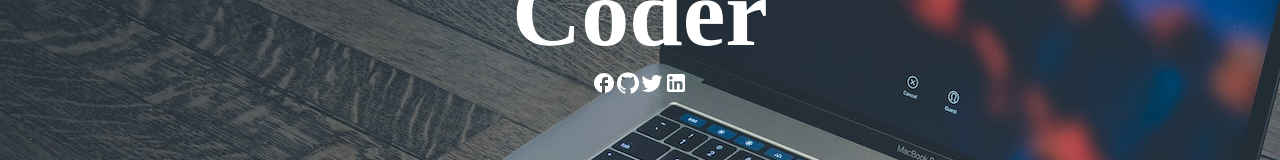
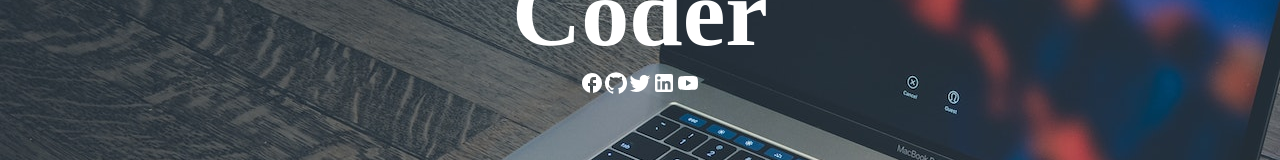
Before and after one commit to boladeadeyemi/my-portfolio, a React (Create React App) app: page / in a window 1280 px wide. Shown: the part 446-606 px from the top of the page. Built offline with nearby package versions, Linux system fonts and the light colour scheme.

Commit message:
New commit

```diff
--- a/src/Components/Banner.js
+++ b/src/Components/Banner.js
@@ -1,4 +1,4 @@
-import { ArrowDownward, FacebookOutlined, GitHub, LinkedIn, Twitter} from '@mui/icons-material'
+import { ArrowDownward, FacebookOutlined, GitHub, LinkedIn, Twitter, YouTube} from '@mui/icons-material'
 import React from 'react'
 import { useTypewriter } from 'react-simple-typewriter'
 
@@ -15,10 +15,11 @@ function Banner() {
         <div className='max-w-[800px] w-full h-screen mx-auto text-center flex flex-col justify-center '>
             <p  className='text-white font-[Poppins] font-bold md:text-8xl sm:text-6xl text-4xl' >{text}</p>
             <div  className=' text-white py-2 flex-row justify-between w-auto'>
-                <FacebookOutlined />
-                <GitHub/>
-                <Twitter/>
-                <LinkedIn/>
+                <a href="https://www.facebook.com/Boleegin" target='_blank'><FacebookOutlined /></a>
+                <a href="https://github.com/boladeadeyemi?tab=repositories" target='_blank'><GitHub/></a>
+                <a href="https://twitter.com/boladeadeyemi" target='_blank'><Twitter/></a>
+                <a href="https://www.linkedin.com/in/bolade-adeyemi-8b254680/" target='_blank'><LinkedIn/></a>
+                <a href="https://www.youtube.com/channel/UC3vQUIV9EOTwD7vARo5ViiA" target='_blank'><YouTube/></a>
             </div>
 
         </div>
--- a/src/Components/Footer.js
+++ b/src/Components/Footer.js
@@ -1,14 +1,15 @@
-import { Copyright, FacebookOutlined, GitHub, LinkedIn, Twitter } from '@mui/icons-material'
+import { Copyright, FacebookOutlined, GitHub, LinkedIn, Twitter, YouTube } from '@mui/icons-material'
 import React from 'react'
 
 function Footer() {
   return (
     <div className='bg-white h-40 text-center justify-center py-24' id='footer'>
-            <div className='md:mx-auto mx-[35%] my-auto w-[10%] flex flex-row justify-between'>
-                <FacebookOutlined/>
-                <GitHub/>
-                <Twitter/>
-                <LinkedIn/>
+            <div className='md:mx-auto mx-[35%] my-auto w-[15%] flex flex-row justify-between'>
+                <a href="https://www.facebook.com/Boleegin" target='_blank'><FacebookOutlined /></a>
+                <a href="https://github.com/boladeadeyemi?tab=repositories" target='_blank'><GitHub/></a>
+                <a href="https://twitter.com/boladeadeyemi" target='_blank'><Twitter/></a>
+                <a href="https://www.linkedin.com/in/bolade-adeyemi-8b254680/" target='_blank'><LinkedIn/></a>
+                <a href="https://www.youtube.com/channel/UC3vQUIV9EOTwD7vARo5ViiA" target='_blank'><YouTube/></a>
             </div>
             <div className='font-Poppins font-light md:text-xs text-xs text-[#999999]'> <Copyright className=''/> 2023 Bolade, all rights reserved</div>
     </div>
```
